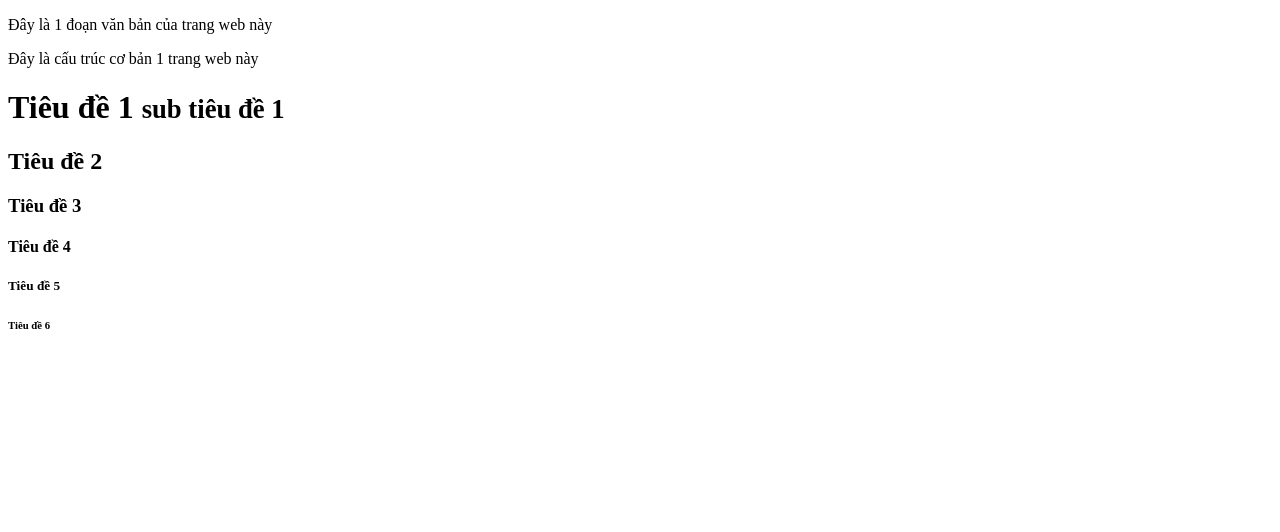
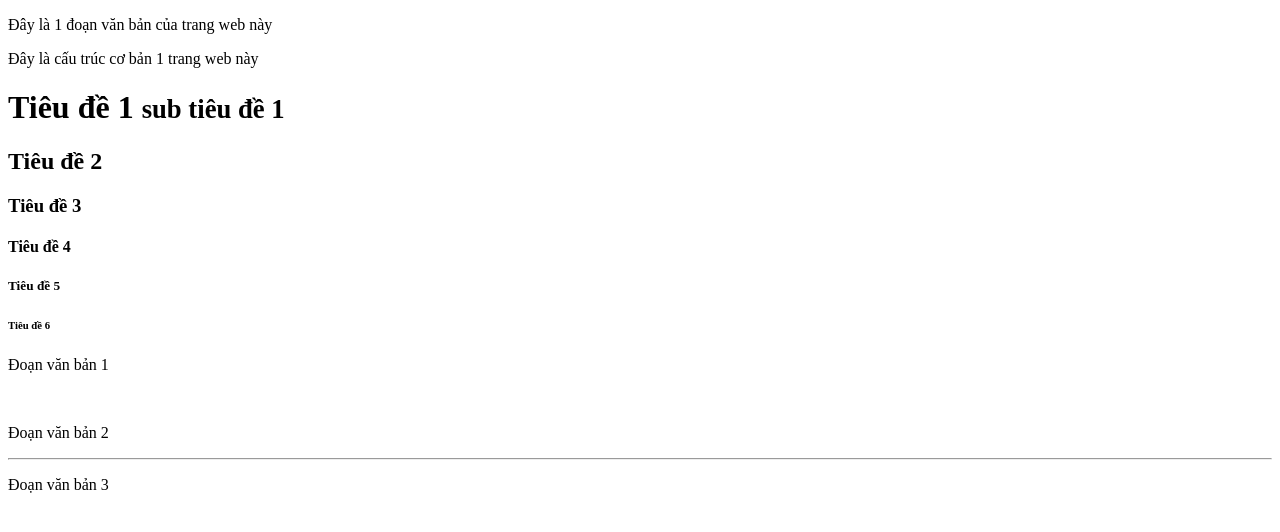
Before and after one commit to daji-171203/qu-n-l-chu-i-cung-ng, a plain HTML site: page index.html in a window 1280 px wide. Drawn offline with Linux system fonts and the light colour scheme.

Commit message:
học về thẻ <p> và <br>,<hr>

```diff
--- a/index.html
+++ b/index.html
@@ -14,5 +14,8 @@
     <h4>Tiêu đề 4</h4>
     <h5>Tiêu đề 5</h5>
     <h6>Tiêu đề 6</h6>
+    <p>Đoạn văn bản 1</p><br>
+    <p>Đoạn văn bản 2</p><hr>
+    <p>Đoạn văn bản 3</p>
 </body>
 </html>
```
